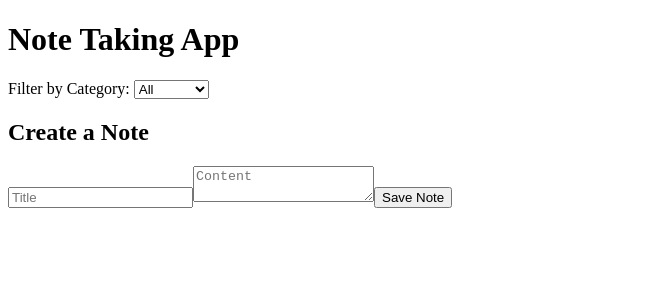
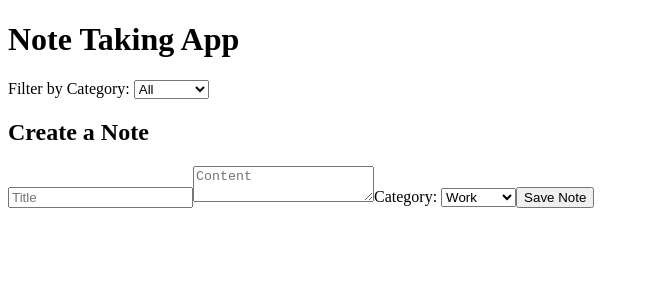
Before and after one commit to baranisdharan/Bipolar-Factory, a React (Vite) app: page / in a window 1280 px wide. Shown: the top 300 px of the page, without its empty margins (0-649 px from the left). Built offline with nearby package versions, Linux system fonts and the light colour scheme.

Commit message:
NoteEditor

```diff
--- a/src/NoteEditor.jsx
+++ b/src/NoteEditor.jsx
@@ -3,12 +3,14 @@ import React, { useState } from 'react';
 function NoteEditor({ addNote }) {
   const [title, setTitle] = useState('');
   const [content, setContent] = useState('');
+  const [category, setCategory] = useState('Work'); // Default category
 
   const handleSave = () => {
     if (title && content) {
-      addNote({ title, content });
+      addNote({ title, content, category });
       setTitle('');
       setContent('');
+      setCategory('Work');
     }
   };
 
@@ -26,6 +28,15 @@ function NoteEditor({ addNote }) {
         value={content}
         onChange={(e) => setContent(e.target.value)}
       />
+      <label>Category: </label>
+      <select
+        value={category}
+        onChange={(e) => setCategory(e.target.value)}
+      >
+        <option value="Work">Work</option>
+        <option value="Personal">Personal</option>
+        {/* Add more categories here */}
+      </select>
       <button onClick={handleSave}>Save Note</button>
     </div>
   );
```
